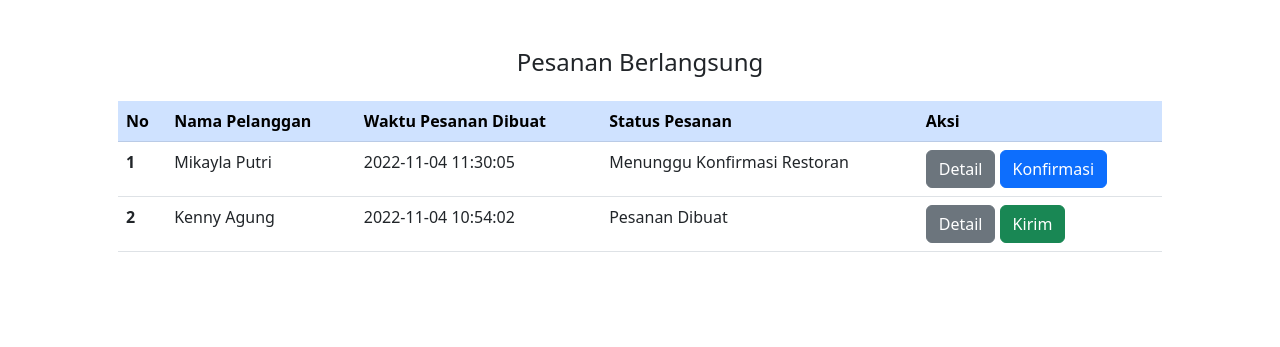
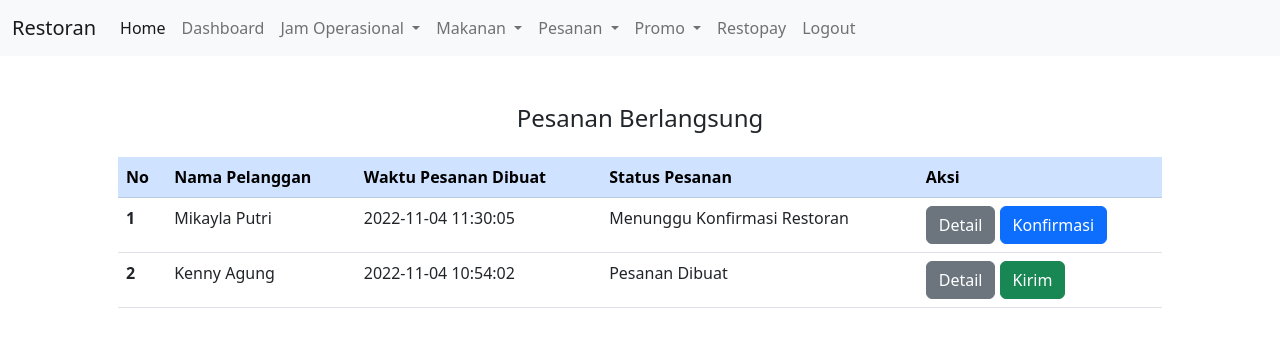
Before and after one commit to ArdhitoN/b4_sirest, a Django app: page /transaksi_pesanan/ in a window 1280 px wide. Shown: the top 347 px of the page. Run offline with Django 4.2, Linux system fonts and the light colour scheme.

Commit message:
add restoran navbar at templates in project

```diff
--- a/templates/base.html
+++ b/templates/base.html
@@ -17,11 +17,6 @@
   <body>
     {% block content %} {% endblock content %}
     <script
-      src="https://cdn.jsdelivr.net/npm/bootstrap@5.2.2/dist/js/bootstrap.bundle.min.js"
-      integrity="sha384-OERcA2EqjJCMA+/3y+gxIOqMEjwtxJY7qPCqsdltbNJuaOe923+mo//f6V8Qbsw3"
-      crossorigin="anonymous"
-    ></script>
-    <script
       src="https://cdn.jsdelivr.net/npm/@popperjs/core@2.11.6/dist/umd/popper.min.js"
       integrity="sha384-oBqDVmMz9ATKxIep9tiCxS/Z9fNfEXiDAYTujMAeBAsjFuCZSmKbSSUnQlmh/jp3"
       crossorigin="anonymous"
--- /dev/null
+++ b/templates/restoran_nav.html
@@ -0,0 +1,106 @@
+{% extends 'base.html' %} {% block content %}
+<nav class="navbar navbar-expand-lg navbar-light bg-light navbar-fixed-top">
+  <div class="container-fluid">
+    <a class="navbar-brand" href="#">Restoran</a>
+    <button
+      class="navbar-toggler"
+      type="button"
+      data-bs-toggle="collapse"
+      data-bs-target="#navbarNavDropdown"
+      aria-controls="navbarNavDropdown"
+      aria-expanded="false"
+      aria-label="Toggle navigation"
+    >
+      <span class="navbar-toggler-icon"></span>
+    </button>
+    <div class="collapse navbar-collapse" id="navbarNavDropdown">
+      <ul class="navbar-nav">
+        <li class="nav-item">
+          <a class="nav-link active" aria-current="page" href="#">Home</a>
+        </li>
+        <li class="nav-item">
+          <a class="nav-link" href="#">Dashboard</a>
+        </li>
+        <li class="nav-item dropdown">
+          <a
+            class="nav-link dropdown-toggle"
+            href="#"
+            id="navbarDropdownMenuLink"
+            role="button"
+            data-bs-toggle="dropdown"
+            aria-expanded="false"
+          >
+            Jam Operasional
+          </a>
+          <ul class="dropdown-menu" aria-labelledby="navbarDropdownMenuLink">
+            <li>
+              <a class="dropdown-item" href="#">Daftar Jam Operasional</a>
+            </li>
+            <li><a class="dropdown-item" href="#">Buat Jam Operasional</a></li>
+          </ul>
+        </li>
+        <li class="nav-item dropdown">
+          <a
+            class="nav-link dropdown-toggle"
+            href="#"
+            id="navbarDropdownMenuLink"
+            role="button"
+            data-bs-toggle="dropdown"
+            aria-expanded="false"
+          >
+            Makanan
+          </a>
+          <ul class="dropdown-menu" aria-labelledby="navbarDropdownMenuLink">
+            <li>
+              <a class="dropdown-item" href="#">Daftar Makanan</a>
+            </li>
+            <li><a class="dropdown-item" href="#">Buat Makanan</a></li>
+          </ul>
+        </li>
+        <li class="nav-item dropdown">
+          <a
+            class="nav-link dropdown-toggle"
+            href="#"
+            id="navbarDropdownMenuLink"
+            role="button"
+            data-bs-toggle="dropdown"
+            aria-expanded="false"
+          >
+            Pesanan
+          </a>
+          <ul class="dropdown-menu" aria-labelledby="navbarDropdownMenuLink">
+            <li>
+              <a class="dropdown-item" href="#">Pesanan Berlangsung</a>
+            </li>
+            <li><a class="dropdown-item" href="#">Riwayat Pesanan</a></li>
+          </ul>
+        </li>
+        <li class="nav-item dropdown">
+          <a
+            class="nav-link dropdown-toggle"
+            href="#"
+            id="navbarDropdownMenuLink"
+            role="button"
+            data-bs-toggle="dropdown"
+            aria-expanded="false"
+          >
+            Promo
+          </a>
+          <ul class="dropdown-menu" aria-labelledby="navbarDropdownMenuLink">
+            <li>
+              <a class="dropdown-item" href="#">Daftar Promo Tersedia</a>
+            </li>
+            <li><a class="dropdown-item" href="#"></a>Daftar Promo Restoran</li>
+          </ul>
+        </li>
+        <li class="nav-item">
+          <a class="nav-link" href="#">Restopay</a>
+        </li>
+        <li class="nav-item">
+          <a class="nav-link" href="#">Logout</a>
+        </li>
+      </ul>
+    </div>
+  </div>
+</nav>
+{% endblock %}
--- a/transaksi_pesanan/templates/pesanan_berlangsung.html
+++ b/transaksi_pesanan/templates/pesanan_berlangsung.html
@@ -1,4 +1,4 @@
-{% extends 'base.html' %} {% block content %}
+{% include 'restoran_nav.html' %}
 <div class="container my-5 px-5">
   <div class="row row-cols-1">
     <div class="col text-center mb-3">
@@ -47,4 +47,3 @@
     </div>
   </div>
 </div>
-{% endblock %}
```
